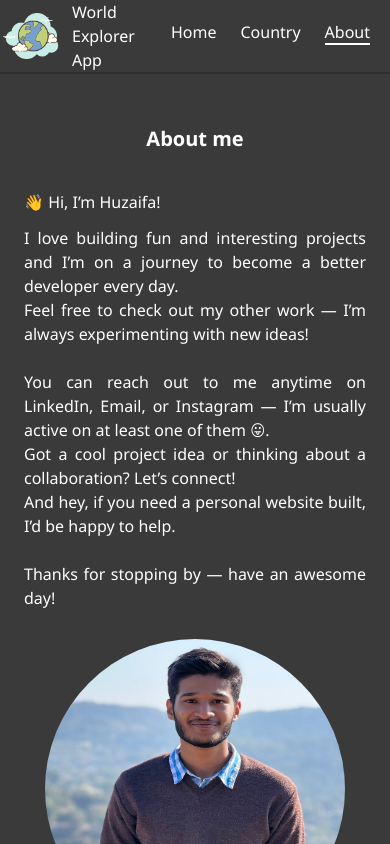
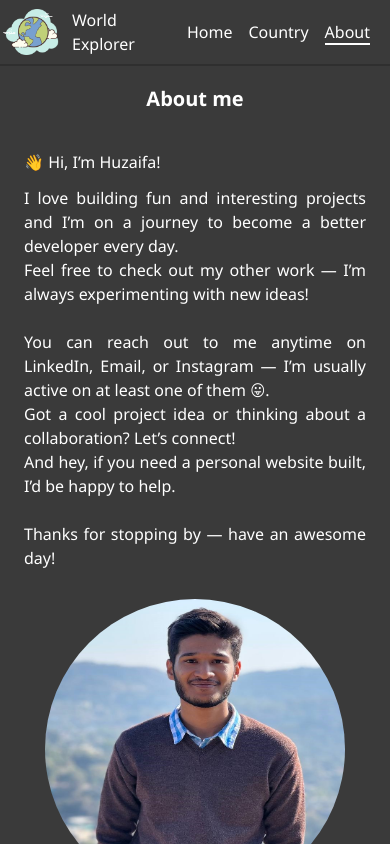
Before and after one commit to huzaifa25a/country-app, a React (Vite) app: page /About in a window 390 px wide. Shown: the top 844 px of the page. Built offline with nearby package versions, Linux system fonts and the light colour scheme; a web font is replaced by a local one.

Commit message:
UI - enhanced

```diff
--- a/src/Header.jsx
+++ b/src/Header.jsx
@@ -9,10 +9,10 @@ const Header = () => {
       <NavLink to='/'>
         <div className='flex gap-2 items-center'>
           <img id='logo' src={logo} alt='logo' className='h-[64px]' />
-          <span className=''>World Explorer App</span>
+          <span className=''>World Explorer</span>
         </div>
       </NavLink>
-      <ul className='flex gap-6 p-5 text-white'>
+      <ul id='navLinks' className='flex gap-6 p-5 text-white'>
         <li>
           <NavLink
             to='/'
--- a/src/Pages/About.jsx
+++ b/src/Pages/About.jsx
@@ -6,7 +6,7 @@ import Footer from '../Footer';
 const About = () => {
   return (
     <>
-      <div className='w-full mt-[100px]'>
+      <div id='aboutMain' className='w-full mt-[100px]'>
         <div id='about' className='flex flex-wrap justify-center gap-20'>
           <div className='w-[600px] flex flex-col gap-3 p-6'>
             <h1 className='text-center font-bold text-[20px] mb-6'>About me</h1>
--- a/src/Pages/Country.jsx
+++ b/src/Pages/Country.jsx
@@ -118,8 +118,8 @@ const Country = () => {
 
   return (
     <>
-    <div className='flex flex-col items-center justify-center pt-30'>
-        <h1 className='text-[32px] font-semibold text-center'>World Countries Information</h1>
+    <div id='country' className='flex flex-col items-center justify-center pt-30'>
+        <h1 className='text-[32px] font-semibold text-center mb-[20px]'>World Countries Information</h1>
         <div id='searchFilter' className='flex flex-wrap gap-10 items-center justify-start w-full p-4'>
             <div className='flex gap-2 items-center px-2 py-4'>
                 <img src={search} className='h-[24px]'/>
--- a/src/index.css
+++ b/src/index.css
@@ -28,9 +28,21 @@ body{
     gap: 5px;
   }
 
+  #aboutMain{
+    margin-top: 60px;
+  }
+
   #profileImg{
     height: 300px;
     width: 300px;
+  }
+
+  #navLinks{
+    gap: 16px;
+  }
+
+  #country{
+    padding-top: 80px;
   }
 }
 
```
